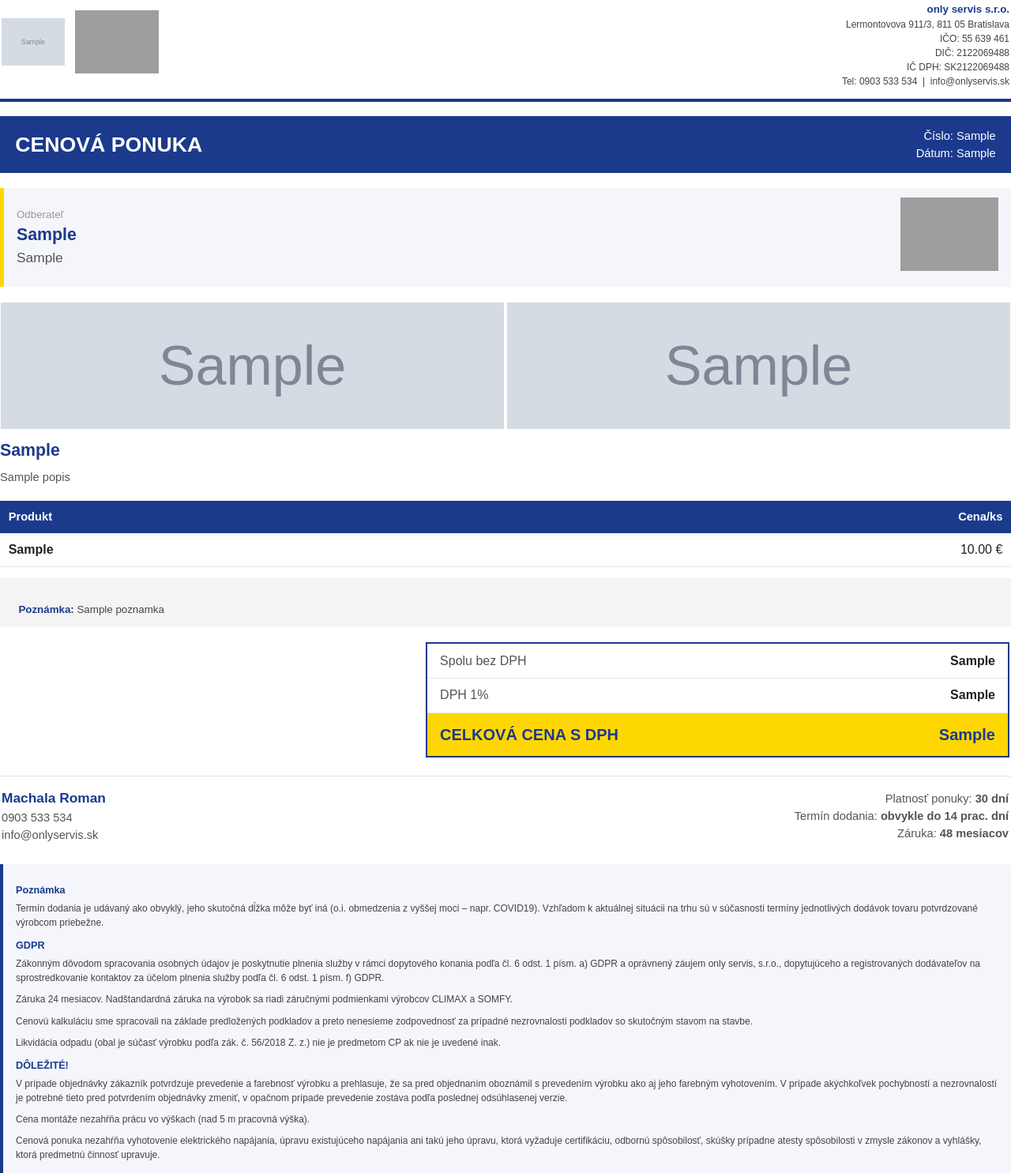
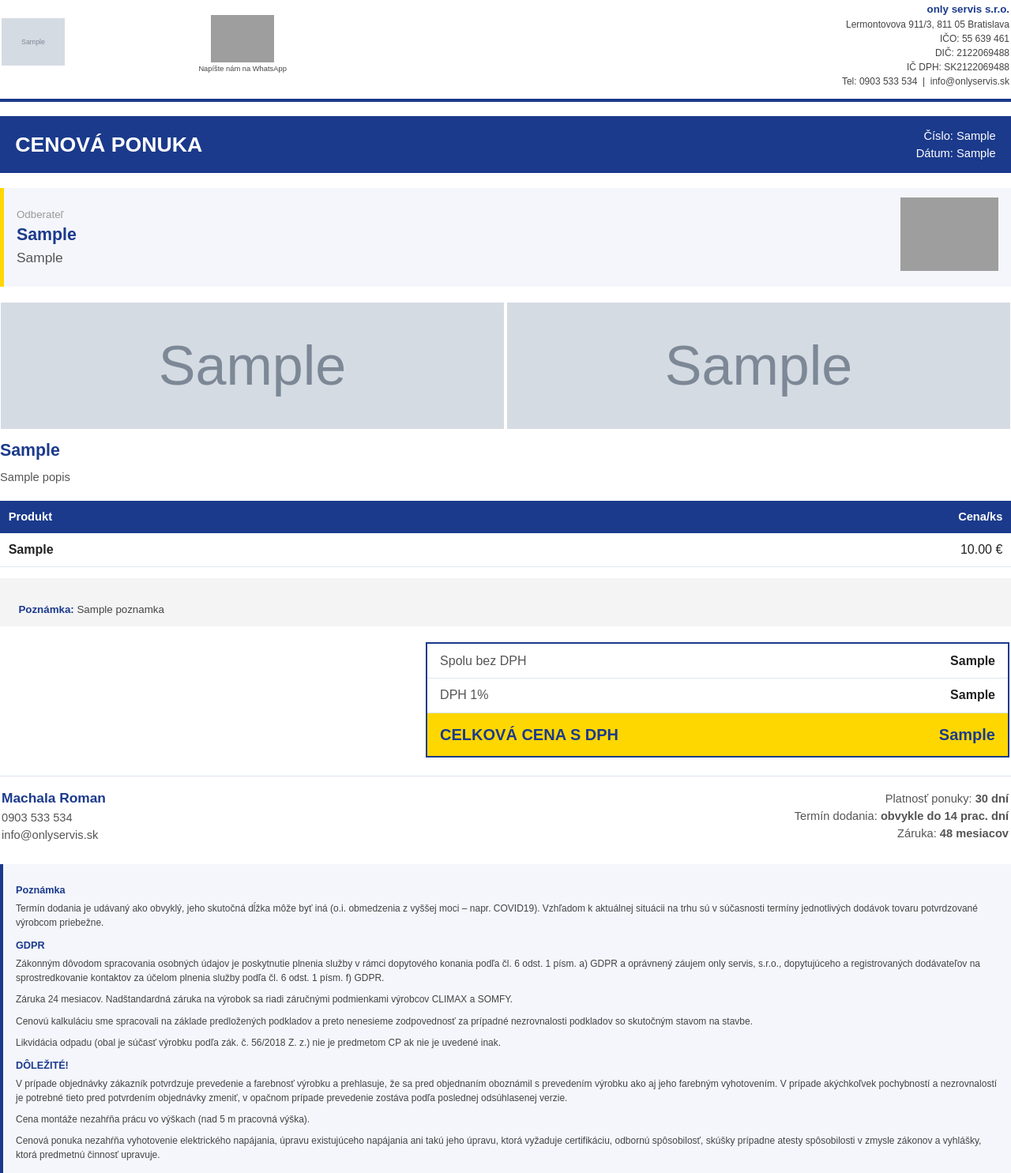
Before and after one commit to evabojova-sudo/only-servis-app, a Python web app: template templates/ponuka.html in a window 1280 px wide. Shown: the whole page at 79% size. Run offline with Jinja, Linux system fonts and the light colour scheme; the template is opened without the code that fills it: most values are stand-ins (such as "Sample title", 1, 10 or a date in 2020); grey boxes marked "Sample" are stand-in pictures; grey boxes are pictures that could not be loaded.

Commit message:
QR code: resize to 45pt, add WhatsApp caption below

```diff
--- a/templates/ponuka.html
+++ b/templates/ponuka.html
@@ -95,8 +95,9 @@
 <table class="hdr">
   <tr>
     <td style="width:55pt;"><img src="{{ logo_path }}" alt="Only Servis"></td>
-    <td style="padding-left:8pt; vertical-align:middle;">
-      <img src="{{ qr_data_uri }}" style="height:60pt; width:auto;" alt="WhatsApp QR">
+    <td style="padding-left:8pt; vertical-align:middle; text-align:center;">
+      <img src="{{ qr_data_uri }}" style="height:45pt; width:auto; display:block; margin:0 auto;" alt="WhatsApp QR">
+      <div style="font-size:7pt; color:#444; margin-top:2pt; white-space:nowrap;">Napíšte nám na WhatsApp</div>
     </td>
     <td class="hdr-right">
       <span class="hdr-firma">only servis s.r.o.</span><br>
```
